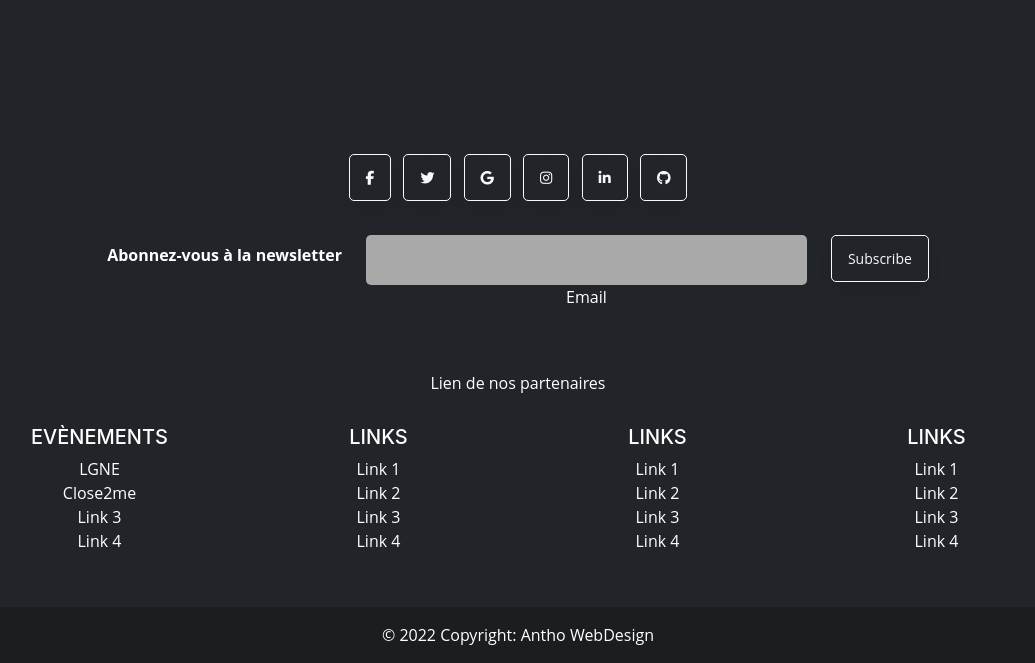
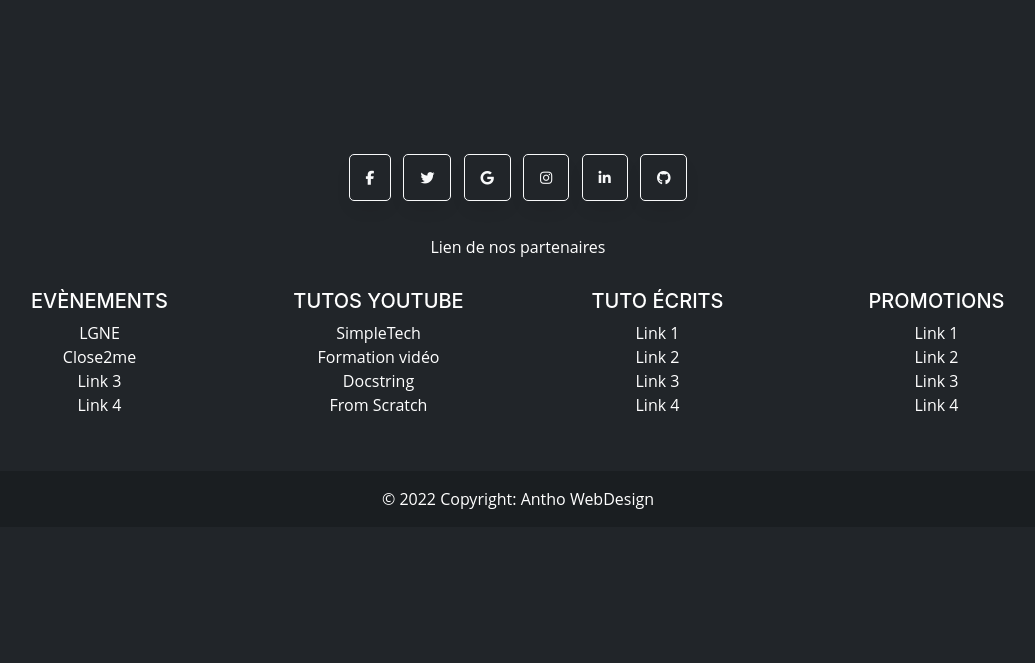
Before and after one commit to antho635/antho-webdesign-secu, a Django app: page /portfolio/ in a window 1280 px wide. Shown: the part 3531-4194 px from the top of the page, without its empty margins (122-1157 px from the left). After the commit the page ends 4040 px from the top, so only its background shows below. Run offline with Django 4.2, Linux system fonts and the light colour scheme; some libraries are stand-ins or nearby versions.

Commit message:
refacto + redisign

```diff
--- a/blog/templates/blog/base_blog.html
+++ b/blog/templates/blog/base_blog.html
@@ -119,7 +119,7 @@
               </a>
           </li>
           <li>
-              <a href="{% url 'contact' %}">
+              <a href="{% url 'contact_form' %}">
                   Contact
               </a>
           </li>
--- a/portfolio/models.py
+++ b/portfolio/models.py
@@ -7,6 +7,7 @@
     name = models.CharField(max_length=120, blank=True, null=True)
     email = models.EmailField(null=True, blank=True)
     message = models.TextField(max_length=2500, blank=True, null=True)
+
     date_send = models.DateTimeField(auto_now=True, blank=True, null=True)
 
     def __str__(self):
--- a/portfolio/templates/portfolio/base_pr.html
+++ b/portfolio/templates/portfolio/base_pr.html
@@ -112,7 +112,7 @@
               </a>
           </li>
           <li>
-              <a href="{% url 'contact' %}">
+              <a href="{% url 'contact_form' %}">
                   Contact
               </a>
           </li>
@@ -187,42 +187,7 @@
     </section>
     <!-- Section: Social media -->
 
-    <!-- Section: Form -->
-    <section class="">
-      <form action="">
-        <!--Grid row-->
-        <div class="row d-flex justify-content-center">
-          <!--Grid column-->
-          <div class="col-auto">
-            <p class="pt-2">
-              <strong>Abonnez-vous à la newsletter</strong>
-            </p>
-          </div>
-          <!--Grid column-->
 
-          <!--Grid column-->
-          <div class="col-md-5 col-12">
-            <!-- Email input -->
-            <div class="form-outline form-white mb-4">
-              <input type="email" id="form5Example21" class="form-control" />
-              <label class="form-label" for="form5Example21">Email</label>
-            </div>
-          </div>
-          <!--Grid column-->
-
-          <!--Grid column-->
-          <div class="col-auto">
-            <!-- Submit button -->
-            <button type="submit" class="btn btn-outline-light mb-4">
-              Subscribe
-            </button>
-          </div>
-          <!--Grid column-->
-        </div>
-        <!--Grid row-->
-      </form>
-    </section>
-    <!-- Section: Form -->
 
     <!-- Section: Text -->
     <section class="mb-4">
@@ -271,7 +236,28 @@
 
         <!--Grid column-->
         <div class="col-lg-3 col-md-6 mb-4 mb-md-0">
-          <h5 class="text-uppercase">Links</h5>
+          <h5 class="text-uppercase">Tutos youtube</h5>
+
+          <ul class="list-unstyled mb-0">
+            <li>
+              <a href="https://www.youtube.com/c/SimpleTechProd" class="text-white">SimpleTech</a>
+            </li>
+            <li>
+              <a href="https://www.youtube.com/c/Formationvid%C3%A9o8" class="text-white">Formation vidéo</a>
+            </li>
+            <li>
+              <a href="https://www.youtube.com/c/Docstring" class="text-white">Docstring</a>
+            </li>
+            <li>
+              <a href="https://www.youtube.com/c/FromScratchD%C3%A9veloppementWeb" class="text-white">From Scratch</a>
+            </li>
+          </ul>
+        </div>
+        <!--Grid column-->
+
+        <!--Grid column-->
+        <div class="col-lg-3 col-md-6 mb-4 mb-md-0">
+          <h5 class="text-uppercase">Tuto écrits</h5>
 
           <ul class="list-unstyled mb-0">
             <li>
@@ -292,28 +278,7 @@
 
         <!--Grid column-->
         <div class="col-lg-3 col-md-6 mb-4 mb-md-0">
-          <h5 class="text-uppercase">Links</h5>
-
-          <ul class="list-unstyled mb-0">
-            <li>
-              <a href="#" class="text-white">Link 1</a>
-            </li>
-            <li>
-              <a href="#" class="text-white">Link 2</a>
-            </li>
-            <li>
-              <a href="#" class="text-white">Link 3</a>
-            </li>
-            <li>
-              <a href="#" class="text-white">Link 4</a>
-            </li>
-          </ul>
-        </div>
-        <!--Grid column-->
-
-        <!--Grid column-->
-        <div class="col-lg-3 col-md-6 mb-4 mb-md-0">
-          <h5 class="text-uppercase">Links</h5>
+          <h5 class="text-uppercase">Promotions</h5>
 
           <ul class="list-unstyled mb-0">
             <li>
--- a/portfolio/templates/portfolio/index.html
+++ b/portfolio/templates/portfolio/index.html
@@ -24,7 +24,7 @@
               welcome in my world
           </h2>
           <p>Passionné par l’univers du web et doté d’une grande curiosité, je me suis spécialisé dans le développement front-end et la création du site internet. .</p>
-          <a href="{% url 'contact' %}" class="btn btn-success">Contactez moi !</a>
+          <a href="{% url 'contact_form' %}" class="btn btn-success">Contactez moi !</a>
         </div>
       </div>
     </div>
--- a/portfolio/templates/portfolio/projets/eco-demenagement.html
+++ b/portfolio/templates/portfolio/projets/eco-demenagement.html
@@ -11,7 +11,7 @@
           <div class="col-lg-6 text-center">
             <h2>€co-déménagement</h2>
 
-            <a class="cta-btn" href="{% url 'contact' %}">Lien ici !</a>
+            <a class="cta-btn" href="{% url 'contact_form' %}">Lien ici !</a>
 
           </div>
         </div>
--- a/portfolio/urls.py
+++ b/portfolio/urls.py
@@ -1,9 +1,10 @@
 from django.urls import path
-from portfolio.views import eco_demenagement, index, contactView, successView
+from portfolio.views import eco_demenagement, index, contactView, successView, contact_form
 
 urlpatterns = [
     path('projet/eco_demenagement/', eco_demenagement, name="eco-demenagement"),
     path('portfolio/', index, name='index_portfolio'),
-    path("contact/", contactView, name="contact"),
+    # path("contact/", contactView, name="contact"),
     path("success/", successView, name="success"),
+    path("contact/", contact_form, name="contact_form"),
 ]
--- a/portfolio/views.py
+++ b/portfolio/views.py
@@ -2,6 +2,7 @@
 from django.http import HttpResponse
 from django.shortcuts import render, redirect
 from .forms import ContactForm
+from .models import Contact
 
 
 def contactView(request):
@@ -25,6 +26,17 @@
     return HttpResponse("Success! Thank you for your message.")
 
 
+def contact_form(request):
+    name = request.POST.get('name')
+    email = request.POST.get('email')
+    message = request.POST.get('message')
+    date_send = request.POST.get('date_send')
+    email = Contact.objects.create(name=name, email=email, message=message, date_send=date_send)
+    email.save()
+
+    return render(request, 'portfolio/contact/contactForm.html', {'email': email})
+
+
 # Index
 def index(request):
     return render(request, 'portfolio/index.html')
```
Also changed, not shown: home/templates/home/home.html (+30 -13 lines), portfolio/templates/portfolio/contact/contactForm.html (+17 -10 lines), db.sqlite3, portfolio/migrations/0003_rename_from_email_contact_email_and_more.py (added), 5 other files.
